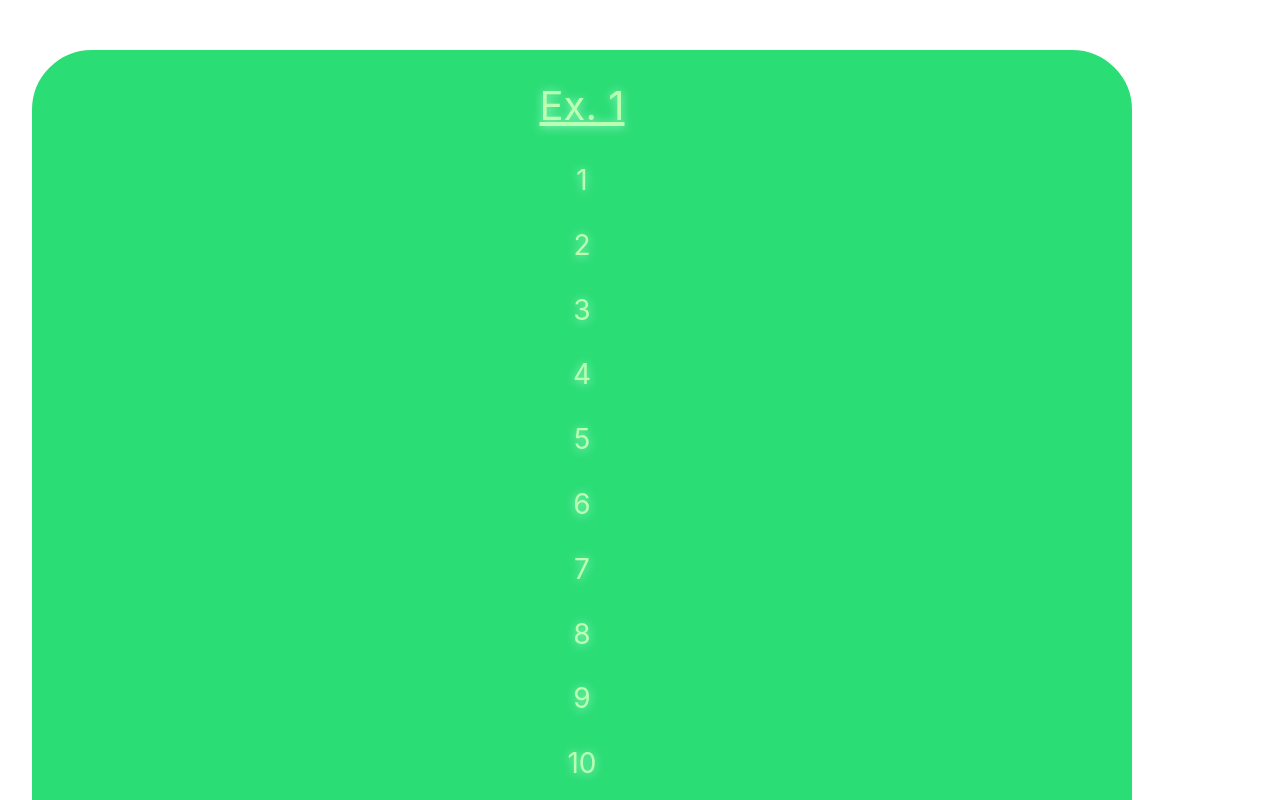
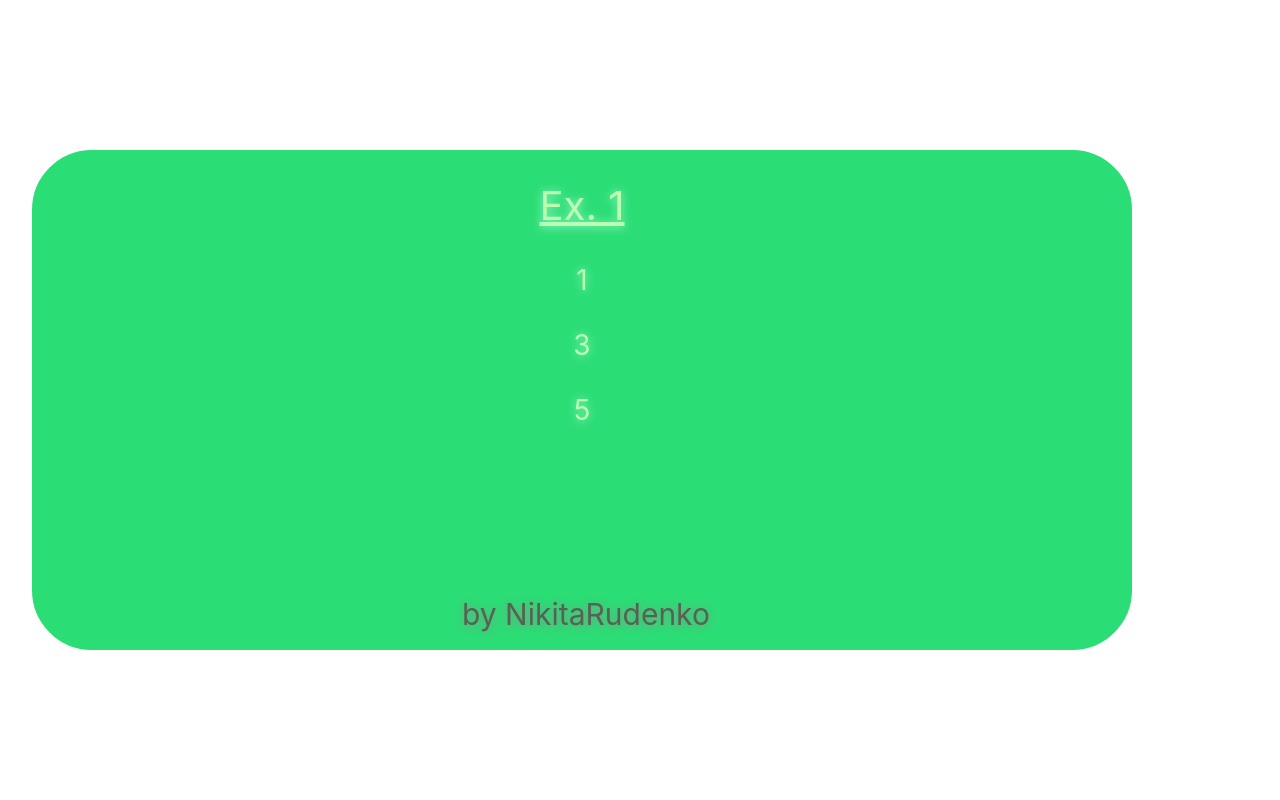
Before and after one commit to nickruden/vue3_base, a Vue app: page / in a window 1280 px wide. Shown: the top 800 px of the page. Built offline with nearby package versions, Linux system fonts and the light colour scheme.

Commit message:
Условия в циклах в Vue(Task_33)

```diff
--- a/src/App.vue
+++ b/src/App.vue
@@ -3,6 +3,7 @@
   name: "App",
   data() {
     return {
+      items: [1, -2, 3, -4, 5],
     }
   },
   methods: {
@@ -16,9 +17,9 @@
     <!-- Ex. 1 -->
     <div>
       <h2>Ex. 1</h2>
-      <div v-for="num in 30">
-        <p>{{ num }}</p>
-      </div>
+      <template v-for="item in items">
+        <p v-if="item > 0">{{ item }}</p>
+      </template>
     </div>
   </div>
   <p id="endword">by NikitaRudenko</p>
@@ -31,7 +32,7 @@
     background-color: rgb(43, 221, 117);
     color: rgb(189, 255, 177);
     width: 1100px;
-    height: 2100px;
+    height: 500px;
     text-align: center;
     border: 10px solid rgb(43, 221, 117);
     border-radius:60px;
@@ -75,7 +76,7 @@
   }
   #endword{
     font-size: 30px;
-    margin-top: 2090px;
+    margin-top: 490px;
     margin-left: -670px;
     color: rgb(83, 100, 80);
     text-shadow: 0px 1px 10px rgb(128, 151, 141);
```
